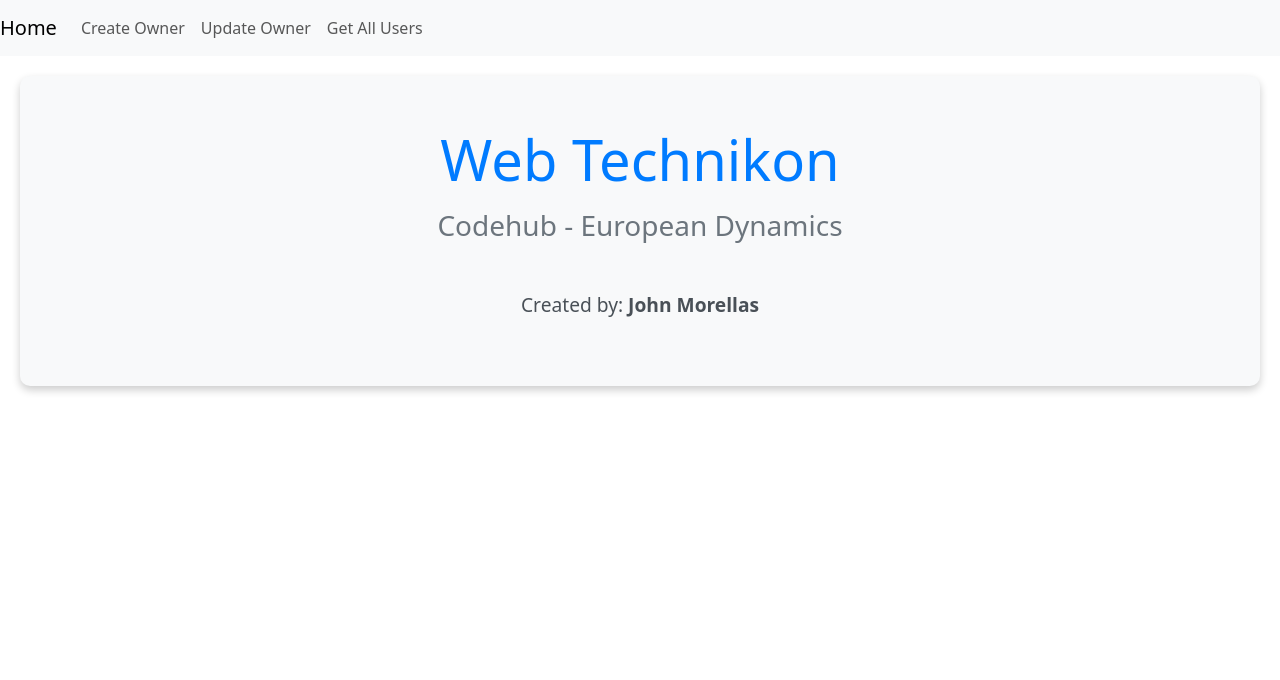
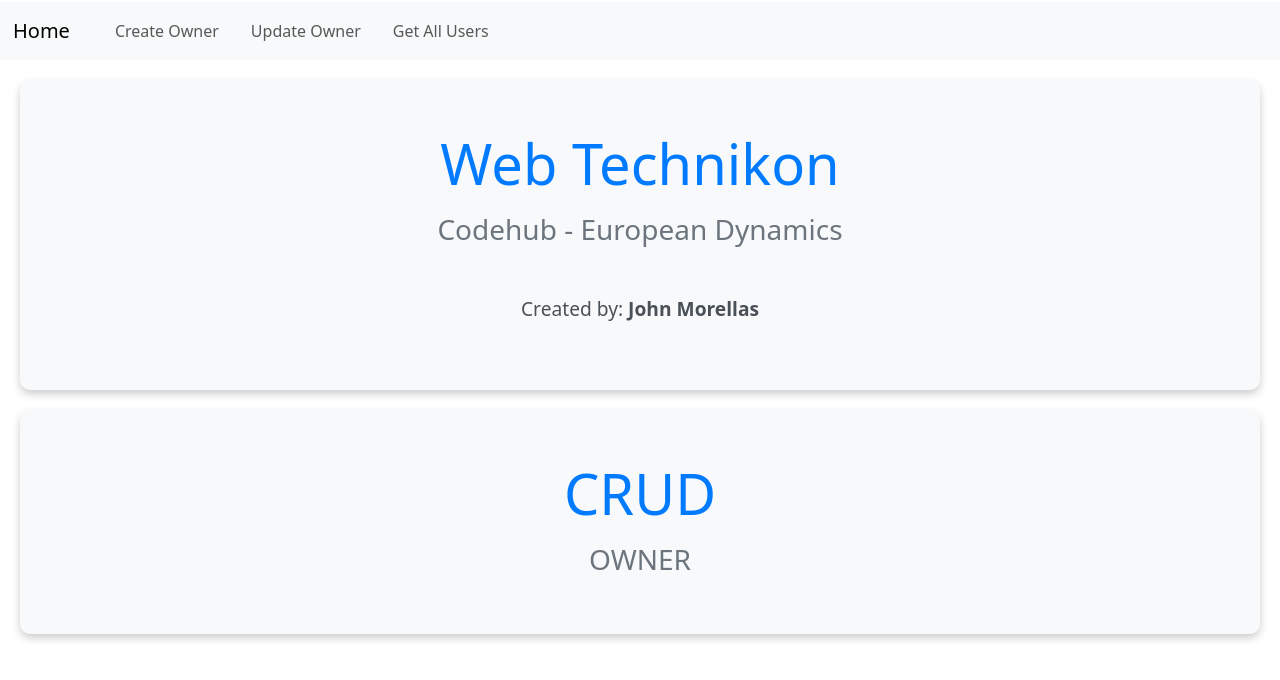
Before and after one commit to johnm1999/WebTechnikonAngular, an Angular app: page /welcome in a window 1280 px wide. Shown: the top 680 px of the page. Built offline with nearby package versions, Linux system fonts and the light colour scheme.

Commit message:
update design

```diff
--- a/src/app/home/home.component.css
+++ b/src/app/home/home.component.css
@@ -0,0 +1,15 @@
+/* Styles for the navigation bar buttons */
+.nav-link {
+    border-radius: 15px; /* Rounded corners for buttons */
+    transition: background-color 0.3s, color 0.3s; /* Smooth transition for effects */
+  }
+
+  .nav-link:hover {
+    background-color: #007bff; /* Change background color on hover */
+    color: white; /* hover */
+  }
+
+  .navbar {
+    margin-top: 2px;
+    margin-bottom: 20px; /* Space below the navbar */
+  }
--- a/src/app/home/home.component.html
+++ b/src/app/home/home.component.html
@@ -1,15 +1,18 @@
 <nav class="navbar navbar-expand-lg navbar-light bg-light">
-  <a class="navbar-brand" (click)="navigateToHome()">Home</a>
-  <div class="collapse navbar-collapse">
+  <a class="navbar-brand btn" (click)="navigateToHome()">Home</a>
+  <button class="navbar-toggler" type="button" data-bs-toggle="collapse" data-bs-target="#navbarNav" aria-controls="navbarNav" aria-expanded="false" aria-label="Toggle navigation">
+    <span class="navbar-toggler-icon"></span>
+  </button>
+  <div class="collapse navbar-collapse" id="navbarNav">
     <ul class="navbar-nav">
       <li class="nav-item">
-        <a class="nav-link" (click)="navigateToCreate()">Create Owner</a>
+        <a class="nav-link btn btn-outline-primary mx-2" (click)="navigateToCreate()">Create Owner</a>
       </li>
       <li class="nav-item">
-        <a class="nav-link" (click)="navigateToUpdate()">Update Owner</a>
+        <a class="nav-link btn btn-outline-primary mx-2" (click)="navigateToUpdate()">Update Owner</a>
       </li>
       <li class="nav-item">
-        <a class="nav-link" (click)="navigateToGetAll()">Get All Users</a>
+        <a class="nav-link btn btn-outline-primary mx-2" (click)="navigateToGetAll()">Get All Users</a>
       </li>
     </ul>
   </div>
--- a/src/app/welcome/welcome.component.html
+++ b/src/app/welcome/welcome.component.html
@@ -3,3 +3,8 @@
     <h3 class="mt-3">Codehub - European Dynamics</h3>
     <p class="mt-5">Created by: <strong>John Morellas</strong></p>
 </div>
+
+<div class="welcome-container text-center">
+    <h1 class="display-4">CRUD</h1>
+    <h3 class="mt-3">OWNER</h3>
+</div>
```
